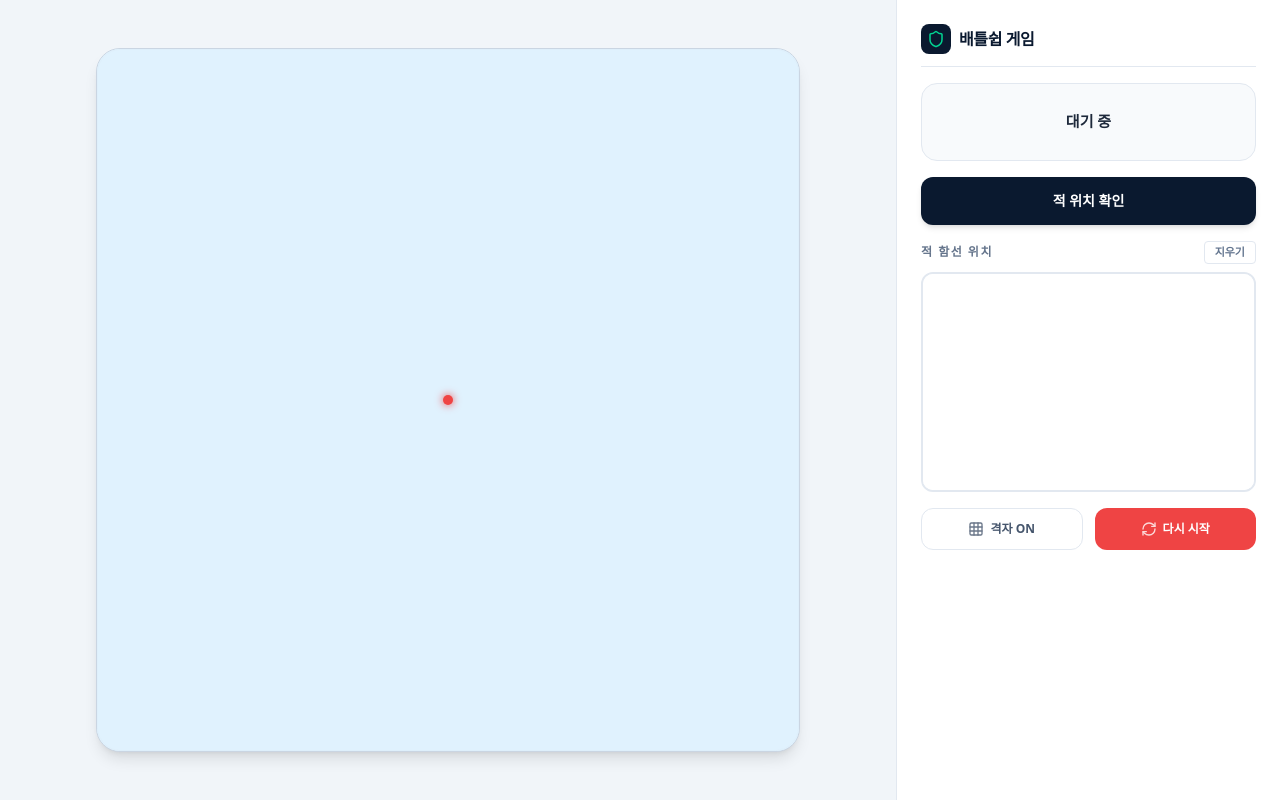
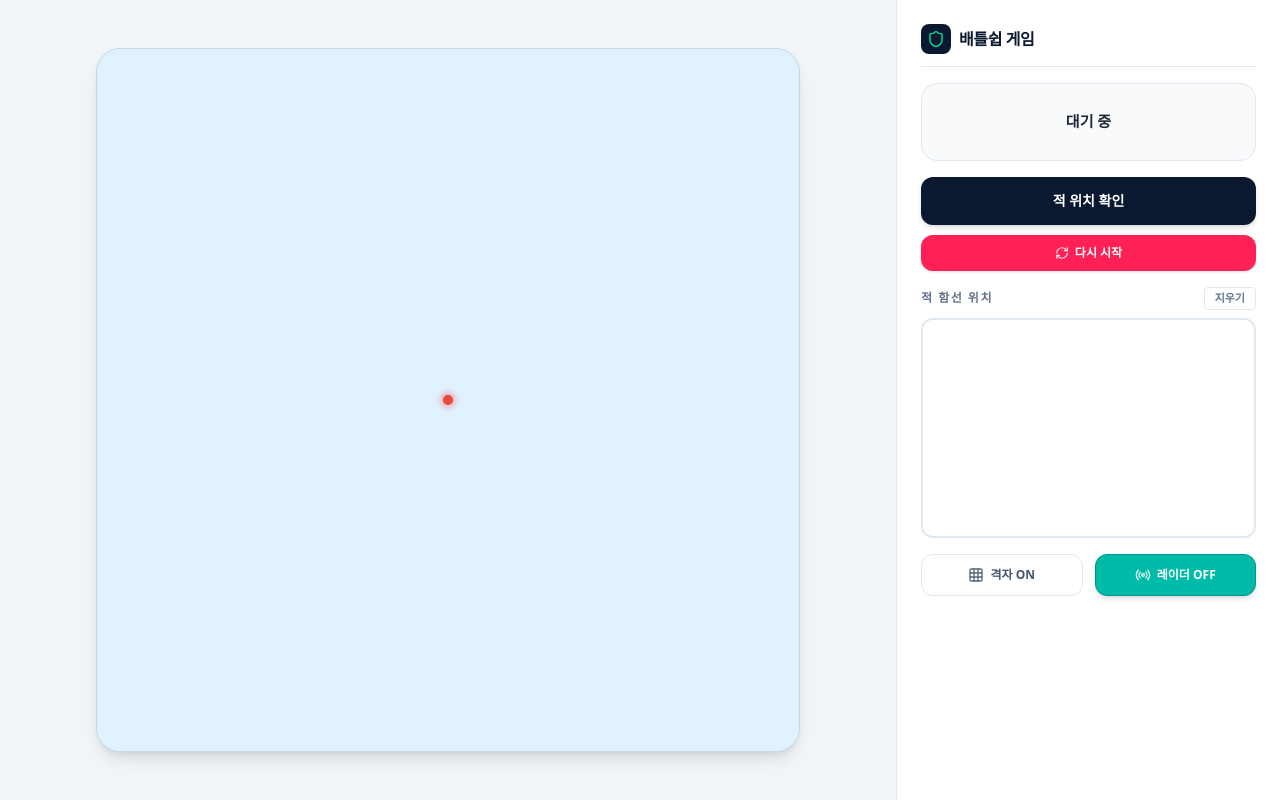
Before and after one commit to J-SangIl/3-6-battleship, a React (Vite) app: page / in a window 1280 px wide. Built offline with nearby package versions, Linux system fonts and the light colour scheme.

Commit message:
feat: add radar sweep toggle functionality
Introduce a state-controlled toggle for the radar sweep effect in the observation phase to improve user control and visibility.

```diff
--- a/src/App.tsx
+++ b/src/App.tsx
@@ -1,13 +1,14 @@
 import { useState, useRef } from 'react';
 import { RadarBoard, GameState, Point } from './components/RadarBoard';
 import { Whiteboard, WhiteboardHandle } from './components/Whiteboard';
-import { RefreshCw, Grid, Shield } from 'lucide-react';
+import { RefreshCw, Grid, Shield, Radio } from 'lucide-react';
 
 const HIT_RADIUS = 0.5; // 포탄 명중 성공 오차 범위 (난이도 조절용 상수)
 
 export default function App() {
   const [gameState, setGameState] = useState<GameState>(GameState.INITIAL);
   const [showGrid, setShowGrid] = useState<boolean>(false);
+  const [showRadar, setShowRadar] = useState<boolean>(true);
   const [enemyPos, setEnemyPos] = useState<Point | null>(null);
   const [enemyEmoji, setEnemyEmoji] = useState<string>('✈️');
   const [targetPos, setTargetPos] = useState<Point | null>(null);
@@ -114,6 +115,11 @@ export default function App() {
     setShowGrid(!showGrid);
   };
 
+  // Toggle radar sweep wave trigger
+  const handleToggleRadar = () => {
+    setShowRadar(!showRadar);
+  };
+
   // Full reset trigger
   const handleResetGame = () => {
     setGameState(GameState.INITIAL);
@@ -183,6 +189,7 @@ export default function App() {
           <RadarBoard
             gameState={gameState}
             showGrid={showGrid}
+            showRadar={showRadar}
             enemyPos={enemyPos}
             enemyEmoji={enemyEmoji}
             targetPos={targetPos}
@@ -220,9 +227,9 @@ export default function App() {
           </div>
         </article>
 
-        {/* 2. Main Action controller triggers */}
-        {(gameState !== GameState.RESULT || isFiring) && (
-          <article className="flex flex-col">
+        {/* 2. Main Action controller triggers & Restart */}
+        <article className="flex flex-col gap-2.5">
+          {(gameState !== GameState.RESULT || isFiring) && (
             <button
               onClick={handleMainActionClick}
               disabled={gameState === GameState.AIMING && !targetPos}
@@ -231,8 +238,17 @@ export default function App() {
             >
               <span>{getMainBtnLabel()}</span>
             </button>
-          </article>
-        )}
+          )}
+
+          <button
+            onClick={handleResetGame}
+            className="w-full py-2.5 px-4 text-xs font-bold bg-rose-500 hover:bg-rose-600 text-white rounded-[12px] transition-all cursor-pointer flex items-center justify-center gap-1.5 active:scale-95 shadow-sm"
+            id="reset-game-button"
+          >
+            <RefreshCw className="w-3.5 h-3.5 opacity-90" />
+            <span>다시 시작</span>
+          </button>
+        </article>
 
         {/* 3. Electronic whiteboard drawing region */}
         <article className="flex flex-col gap-2">
@@ -250,29 +266,33 @@ export default function App() {
           <Whiteboard ref={whiteboardRef} />
         </article>
 
-        {/* 4. Utility Controls - Grid toggles and Game Restart */}
+        {/* 4. Utility Controls - Grid toggles and Radar sweep toggles */}
         <article className="flex flex-col gap-2">
           <div className="grid grid-cols-2 gap-3">
             <button
               onClick={handleToggleGrid}
-              className={`py-3 px-4 text-xs font-semibold rounded-[12px] border transition-all cursor-pointer flex items-center justify-center gap-1.5 ${
+              className={`py-3 px-2 text-xs font-semibold rounded-[12px] border transition-all cursor-pointer flex items-center justify-center gap-1.5 ${
                 showGrid
-                  ? 'bg-slate-100 border-[#0a192f] text-[#0a192f] font-bold shadow-inner'
+                  ? 'bg-sky-500 border-sky-600 text-white font-bold shadow-md'
                   : 'bg-white border-slate-200 text-slate-600 hover:bg-slate-50'
               }`}
               id="grid-toggle-button"
             >
-              <Grid className="w-4 h-4 opacity-80" />
+              <Grid className="w-4 h-4 opacity-90" />
               <span>격자 {showGrid ? 'OFF' : 'ON'}</span>
             </button>
 
             <button
-              onClick={handleResetGame}
-              className="py-3 px-4 text-xs font-semibold bg-[#ef4444] border border-transparent hover:bg-red-600 text-white rounded-[12px] transition-all cursor-pointer flex items-center justify-center gap-1.5 active:scale-95"
-              id="reset-game-button"
+              onClick={handleToggleRadar}
+              className={`py-3 px-2 text-xs font-semibold rounded-[12px] border transition-all cursor-pointer flex items-center justify-center gap-1.5 ${
+                showRadar
+                  ? 'bg-teal-500 border-teal-600 text-white font-bold shadow-md'
+                  : 'bg-white border-slate-200 text-slate-600 hover:bg-slate-50'
+              }`}
+              id="radar-toggle-button"
             >
-              <RefreshCw className="w-4 h-4 opacity-80" />
-              <span>다시 시작</span>
+              <Radio className="w-4 h-4 opacity-90" />
+              <span>레이더 {showRadar ? 'OFF' : 'ON'}</span>
             </button>
           </div>
         </article>
--- a/src/components/RadarBoard.tsx
+++ b/src/components/RadarBoard.tsx
@@ -17,6 +17,7 @@ export interface Point {
 interface RadarBoardProps {
   gameState: GameState;
   showGrid: boolean;
+  showRadar: boolean;
   enemyPos: Point | null;
   enemyEmoji: string;
   targetPos: Point | null;
@@ -30,6 +31,7 @@ interface RadarBoardProps {
 export const RadarBoard: React.FC<RadarBoardProps> = ({
   gameState,
   showGrid,
+  showRadar,
   enemyPos,
   enemyEmoji,
   targetPos,
@@ -240,6 +242,7 @@ export const RadarBoard: React.FC<RadarBoardProps> = ({
 
       // 3. Status 2 Scan line & Blinking Enemy
       if (gameState === GameState.OBSERVATION) {
+        if (showRadar) {
           // 복원: 시계 방향 회전 레이더 빔 효과
           const angle = elapsedSeconds * 1.5; // Custom speed of swept line
           const rLen = size * 0.9;
@@ -267,6 +270,7 @@ export const RadarBoard: React.FC<RadarBoardProps> = ({
           scanGrad.addColorStop(1, 'rgba(14, 165, 233, 0.0)');
           ctx.fillStyle = scanGrad;
           ctx.fill();
+        }
 
         // Blinking Enemy
         if (enemyPos) {
@@ -403,7 +407,7 @@ export const RadarBoard: React.FC<RadarBoardProps> = ({
     return () => {
       cancelAnimationFrame(animationFrameId);
     };
-  }, [size, gameState, showGrid, enemyPos, enemyEmoji, targetPos, missileProgress, isFiring, isHit, explosionActive, shipImage]);
+  }, [size, gameState, showGrid, showRadar, enemyPos, enemyEmoji, targetPos, missileProgress, isFiring, isHit, explosionActive, shipImage]);
 
   return (
     <div
```
Lines whose indentation alone changed are shown as unchanged.
